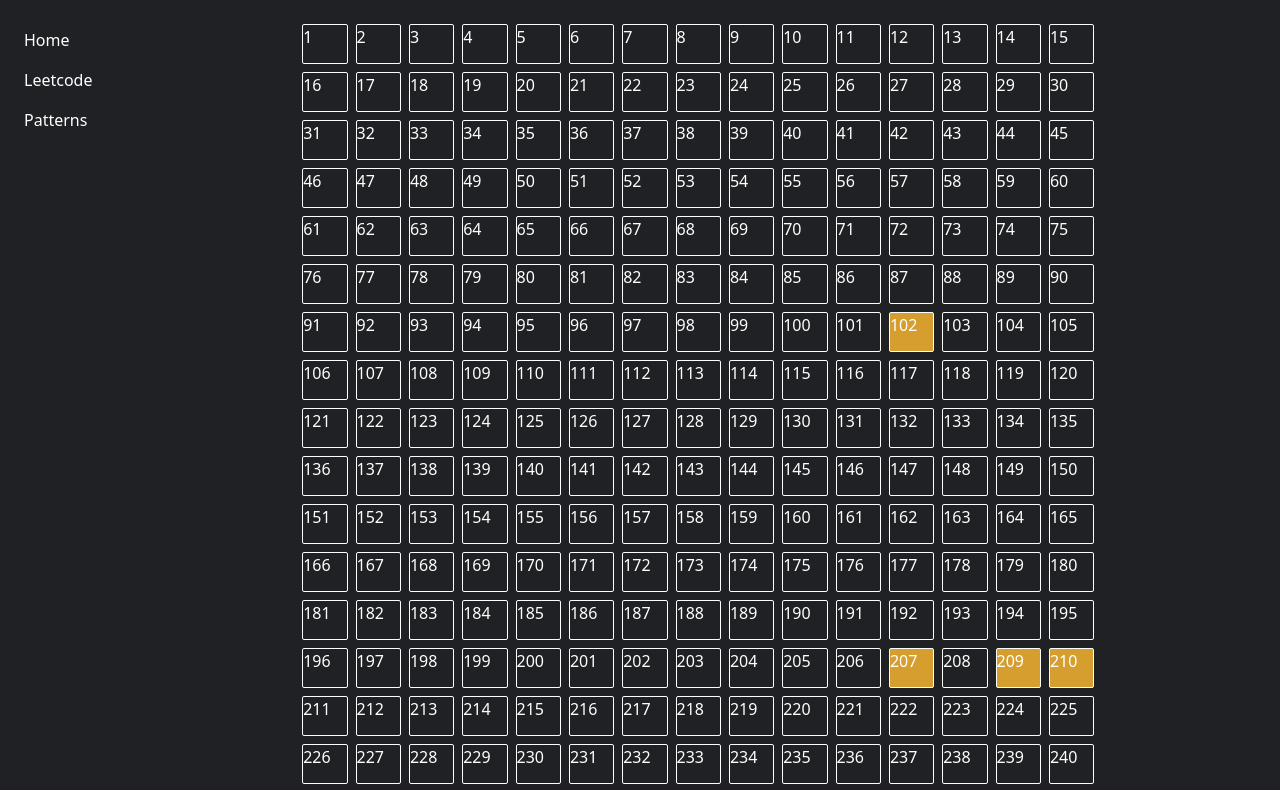
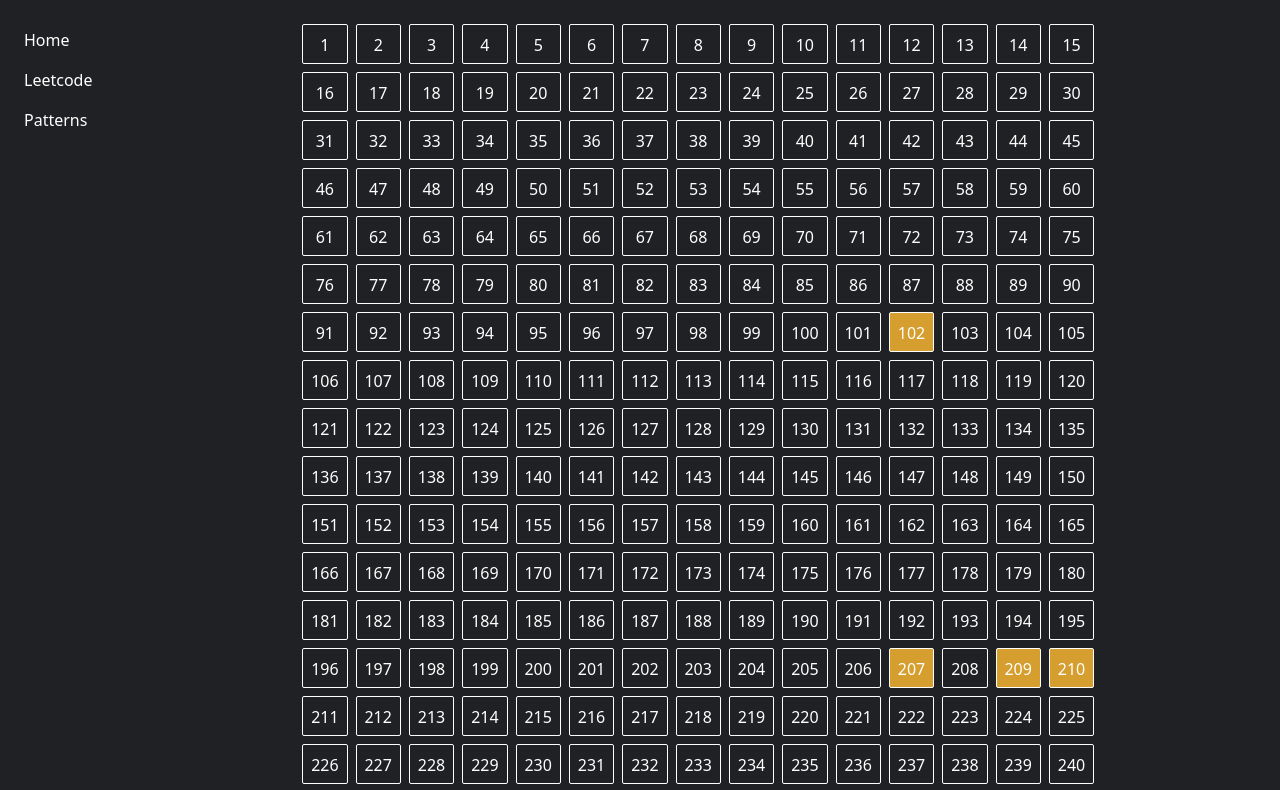
Before and after one commit to jakemcannon/jakemcannon, a Next.js app: page /leetcode in a window 1280 px wide. Shown: the top 790 px of the page. Built offline with nearby package versions, Linux system fonts and the light colour scheme.

Commit message:
Center question number in GridItem properly

```diff
--- a/pages/leetcode.tsx
+++ b/pages/leetcode.tsx
@@ -1,4 +1,4 @@
-import { Grid, GridItem, Link, Tooltip } from "@chakra-ui/react";
+import { Center, Grid, GridItem, Link, Tooltip } from "@chakra-ui/react";
 
 import questionMetaData from "../src/questions.json";
 
@@ -32,12 +32,12 @@ function Leetcode() {
                     border="1px"
                     borderRadius={2}
                   >
-                    {question.id}
+                    <Center h="10">{question.id}</Center>
                   </GridItem>
                 </Link>
               ) : (
                 <GridItem w="100%" h="10" border="1px" borderRadius={2}>
-                  {question.id}
+                  <Center h="10">{question.id}</Center>
                 </GridItem>
               )}
             </Tooltip>
```
